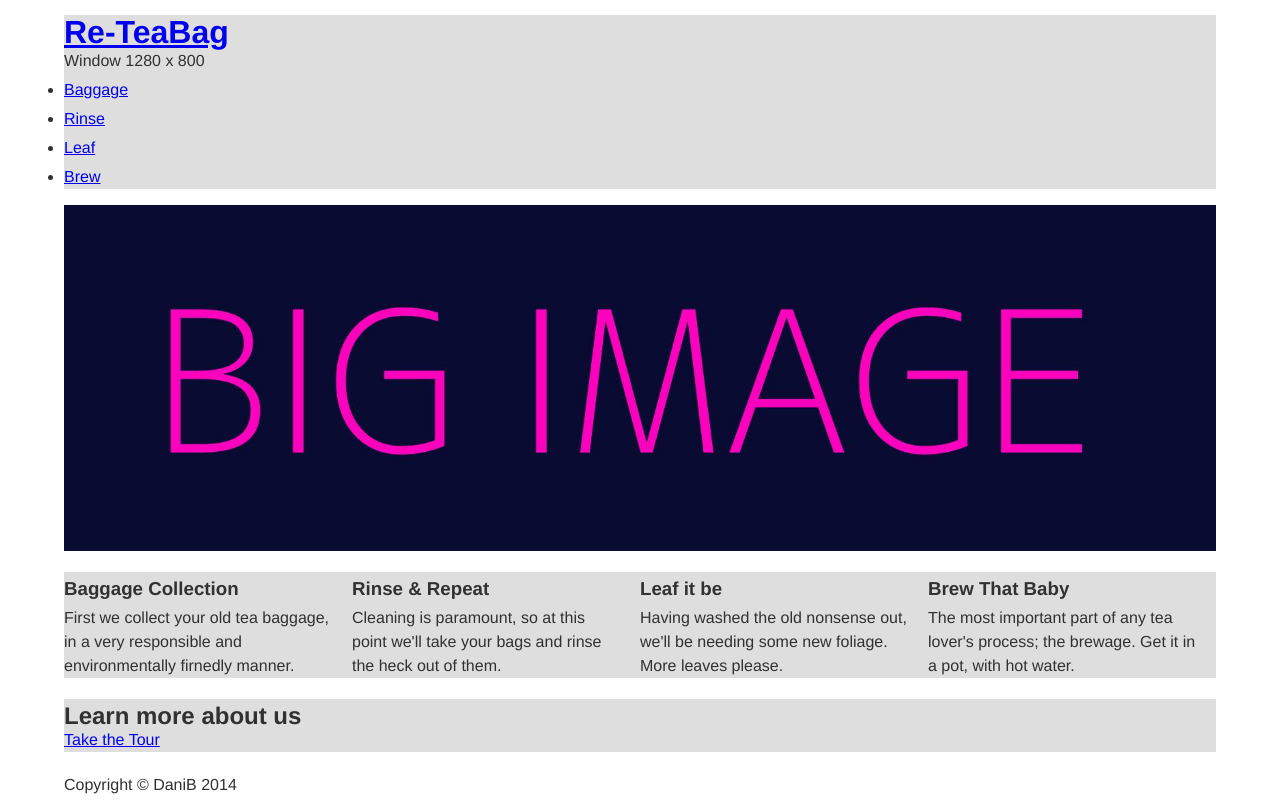
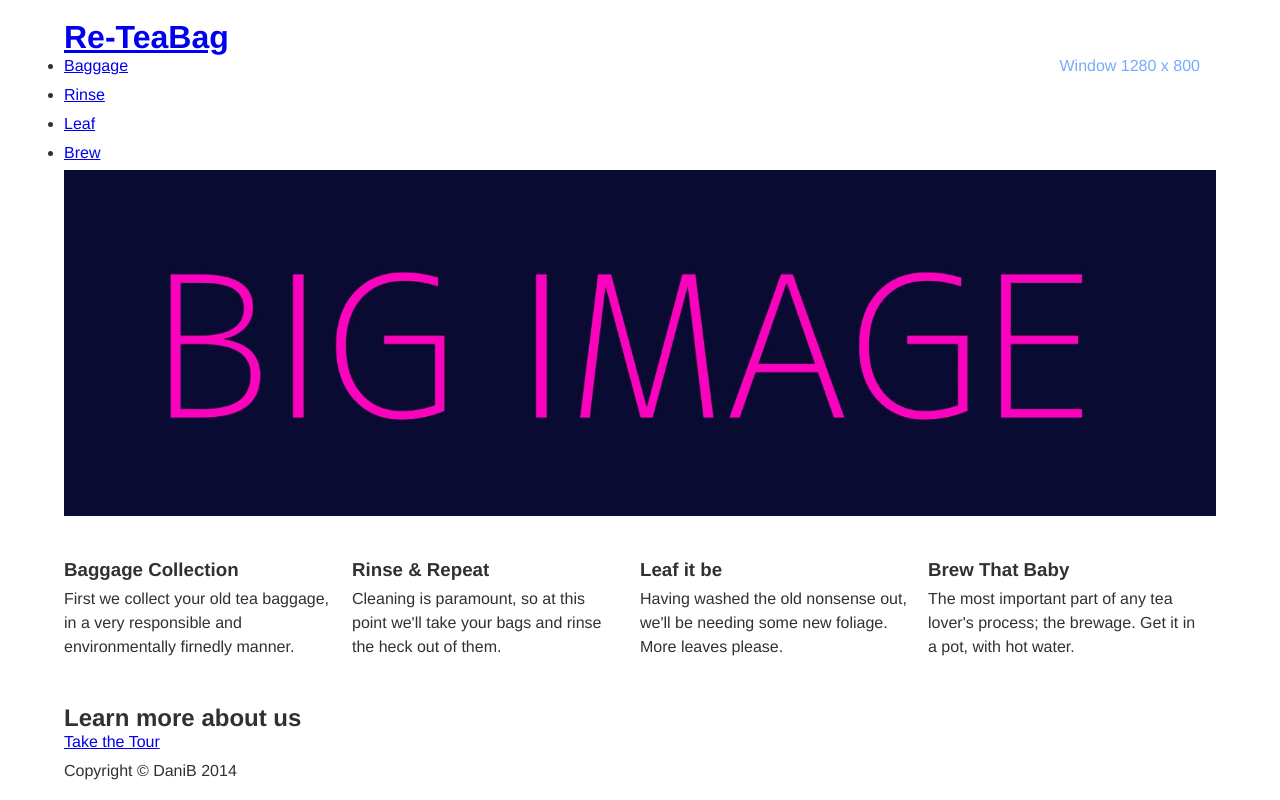
Before and after one commit to danielabar/rwd-tuts, a website: page app/break-points.html in a window 1280 px wide. Drawn offline with nearby package versions, Linux system fonts and the light colour scheme; files that its build step writes are made by us from their sources.

Commit message:
more break points

```diff
--- a/app/styles/break-points.css
+++ b/app/styles/break-points.css
@@ -8,8 +8,18 @@
   -webkit-font-smoothing: antialiased;
 }
 
+/* Default font size is usually 16px for most browsers, so 100% of that is 16px */
+html {
+  font: 100%/1.5em Helvetica,Arial, sans-serif;
+}
+
+/*
+  For smaller screens, make font size a little smaller, targetting 14px.
+  To achieve this in a responsive way, calculate ems: 14/16 = 0.875;
+*/
 body {
-  font: 100%/1.5em Helvetica,Arial, sans-serif;
+  font-size: 0.875em;
+  line-height: 1.5em;
   color: #313131;
 }
 
@@ -31,8 +41,6 @@ img {
 
 .container .columns {
   float: left;
-  margin: 0 0 1em;
-  background: #dedede;
   padding-right: 1em;
   border-left: 1em;
 }
@@ -69,8 +77,25 @@ img {
   zoom: 1;
 }
 
-/* media queries: For screens larger than 500px */
-@media only screen and (min-width: 500px) {
+/* page specific styles */
+.featured-section .four {
+  margin: 1em 0;
+}
+
+/* debug */
+#size {
+  float: right;
+  color: #76ABFC;
+}
+
+/* media queries: For screens larger than 450px */
+@media only screen and (min-width: 450px) {
+
+  body {
+    font-size: 1em; /* 16px */
+    line-height: 1.5em;
+    color: #313131;
+  }
 
   .container {
     width: 90%;
@@ -100,6 +125,35 @@ img {
     background-size: cover;
   }
 
+  /* override the 25% width to improve legibility of the featured section */
+  .container .featured-section .four {
+    width: 50%
+  }
+
+  /* fix 3rd section being blocked by bigger 1st section */
+  .container .featured-section .four:nth-child(3) {
+    clear: both;
+  }
+
+}
+
+/* For screens larger than 900px, use 4-column layout */
+@media only screen and (min-width: 900px) {
+
+  .container .featured-section .four {
+    width: 25%
+  }
+
+  /* fix 3rd section being blocked by bigger 1st section */
+  .container .featured-section .four:nth-child(3) {
+    clear: none;
+  }
+
+  /* for larger screens, use more top and bottom margins */
+  .featured-section .four {
+    margin: 2em 0;
+  }
+
 }
 
 /* Support for browsers older than IE9 */
```
Also changed, not shown: README.md.
